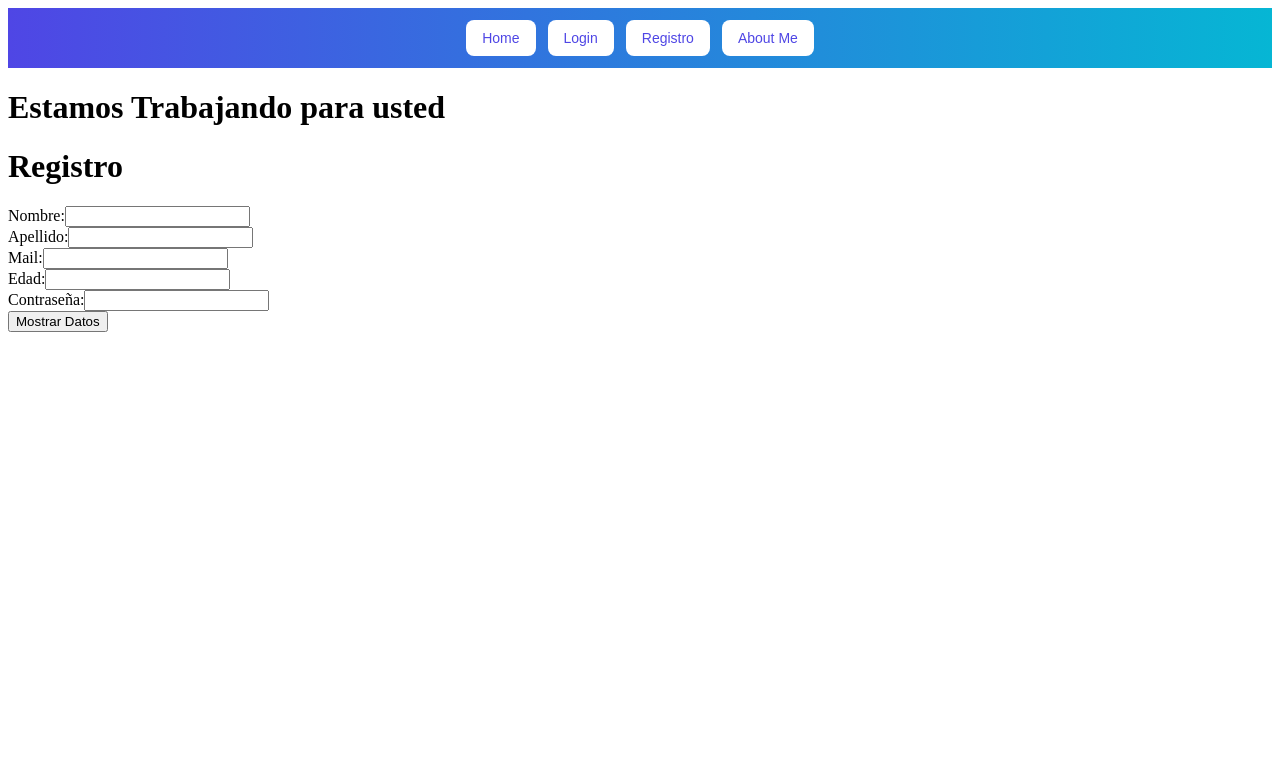
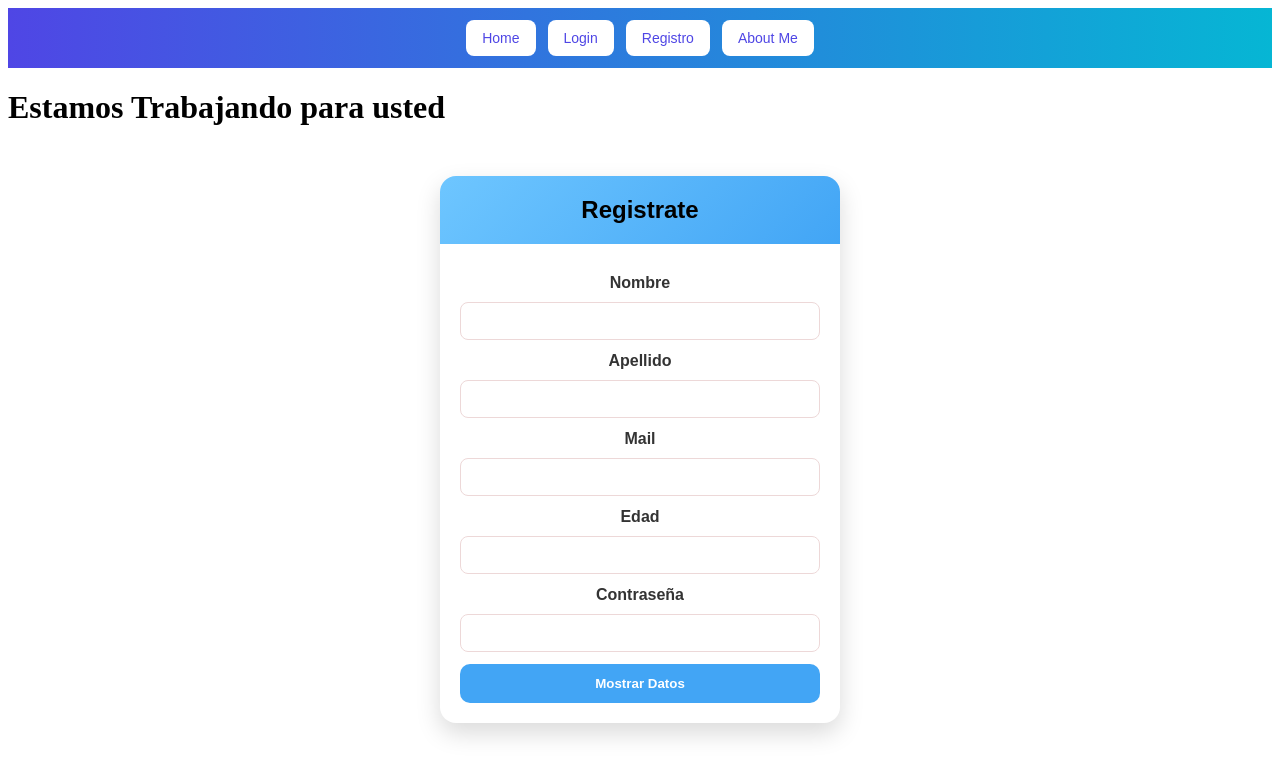
Before and after one commit to emmanuelalbe/SalaJuegos, an Angular app: page /registro in a window 1280 px wide. Shown: the top 776 px of the page. Built offline with nearby package versions, Linux system fonts and the light colour scheme.

Commit message:
Formulario terminado, Falta conectar la base de dato proximo paso.! pasito a pasito

```diff
--- a/src/app/components/card-juegos/card-juegos.ts
+++ b/src/app/components/card-juegos/card-juegos.ts
@@ -15,22 +15,22 @@ export class CardJuegos {
   misJuegos = [
     {
       title: 'Ahorcado',
-      image: 'TrabajoPractico/src/assets/img/logo.png',
+      image: '/image/logo.png',
       description: 'Una aventura épica en el reino de Hyrule.'
     },
     {
       title: 'Mayor o menor',
-      image: 'TrabajoPractico/src/assets/img/logo.png',
+      image: '/image/logo.png',
       description: 'Un viaje de plataformas en 3D por todo el mundo.'
     },
     {
       title: 'Preguntados',
-      image: 'assets/img/logo.jpg',
+      image: '/image/logo.png',
       description: 'Un RPG de acción en un vasto mundo abierto.'
     },
     {
       title: 'Juego PROPIO',
-      image: 'assets/img/logo.jpg',
+      image: '/image/logo.png',
       description: 'Todabia no se que juego poner, pero va a ser un juegazo'
     }
   ];
--- a/src/app/components/nav-bar/nav-bar.css
+++ b/src/app/components/nav-bar/nav-bar.css
@@ -22,7 +22,6 @@
   transition: all 0.3s ease;
 }
 
-/* Hover */
 
 .nav-btn:hover {
   background-color: #4f46e5;
--- a/src/app/pages/registro/registro.css
+++ b/src/app/pages/registro/registro.css
@@ -0,0 +1,78 @@
+
+/* Contenedor centrado */
+.card-container {
+    max-width: 400px;
+    margin: 50px auto;
+    background: #ffffff;
+    border-radius: 16px;
+    box-shadow: 0 10px 25px rgba(0, 0, 0, 0.15);
+    overflow: hidden;
+    font-family: Arial, sans-serif;
+}
+
+/* Título */
+.card-title {
+    background: linear-gradient(135deg, #6ec6ff, #42a5f5);
+    color: #000;
+    text-align: center;
+    padding: 20px;
+    margin: 0;
+    font-size: 24px;
+    font-weight: bold;
+}
+
+/* Formulario */
+.card-form {
+    padding: 20px;
+}
+
+.form-group {
+    display: flex;
+    flex-direction: column;
+}
+
+/* Labels */
+.form-group label {
+    margin-top: 10px;
+    margin-bottom: 10px;
+    font-weight: bold;
+    color: #333;
+    text-align: center;
+
+
+}
+
+/* Inputs */
+input {
+    padding: 10px;
+    border-radius: 8px;
+    margin-bottom: 2px;
+    border: 1px solid #edd8d8;
+    transition: all 0.3s ease;
+    font-size: 14px;
+}
+
+/* Botón */
+.btn-submit {
+    width: 100%;
+    padding: 12px;
+    border: none;
+    border-radius: 10px;
+    background: #42a5f5;
+    color: white;
+    font-weight: bold;
+    cursor: pointer;
+    transition: 0.3s;
+    margin-top: 10px;
+}
+
+/* Hover botón */
+.btn-submit:hover {
+    background: #3197f0;
+}
+
+/* ERROR (tu clase existente) */
+.error {
+    border: 2px solid rgba(255, 0, 0, 0.437) ;
+    background-color: #ffe5e5;
+}
--- a/src/app/pages/registro/registro.html
+++ b/src/app/pages/registro/registro.html
@@ -1,26 +1,106 @@
-<h1>Registro</h1>
+<div class="card-container">
+  <h1 class="card-title">Registrate</h1>
 
-<form [formGroup]="formulario" (ngSubmit)="mosrarDatos()">
-    <div>
-        <label for="nombre">Nombre:</label>
-        <input id="nombre" type="text" formControlName="nombre">
+  <form class="card-form" [formGroup]="formulario" (ngSubmit)="mosrarDatos()">
+
+    <!-- NOMBRE -->
+    <div class="form-group">
+      <label for="nombre">Nombre</label>
+      <input id="nombre" type="text" formControlName="nombre"
+        [className]="formulario.controls.nombre.invalid && formulario.controls.nombre.touched ? 'error' : ''" />
+
+      @if (formulario.controls.nombre.errors && formulario.controls.nombre.touched) {
+        @if (formulario.controls.nombre.errors['required']) {
+          <small class="small-error">El nombre es obligatorio</small>
+        }
+
+        @else if (formulario.controls.nombre.errors['minlength']) {
+          <small class="small-error">
+            Mínimo {{ formulario.controls.nombre.errors['minlength'].requiredLength }} caracteres
+          </small>
+        }
+
+      }
+
+
+    <!-- APELLIDO -->
+
+      <label for="apellido">Apellido</label>
+      <input id="apellido" type="text" formControlName="apellido"
+        [className]="formulario.controls.apellido.invalid && formulario.controls.apellido.touched ? 'error' : ''" />
+
+      @if (formulario.controls.apellido.errors && formulario.controls.apellido.touched) {
+
+        @if (formulario.controls.apellido.errors['required']) {
+          <small class="small-error">El apellido es obligatorio</small>
+        }
+
+        @else if (formulario.controls.apellido.errors['minlength']) {
+          <small class="small-error">
+            Mínimo {{ formulario.controls.apellido.errors['minlength'].requiredLength }} caracteres
+          </small>
+        }
+
+      }
+
+    <!-- MAIL -->
+
+      <label for="mail">Mail</label>
+      <input id="mail" type="email" formControlName="mail"
+        [className]="formulario.controls.mail.invalid && formulario.controls.mail.touched ? 'error' : ''" />
+
+      @if (formulario.controls.mail.errors && formulario.controls.mail.touched) {
+
+        @if (formulario.controls.mail.errors['required']) {
+          <small class="small-error">El mail es obligatorio</small>
+        }
+
+        @else if (formulario.controls.mail.errors['email']) {
+          <small class="small-error">Formato inválido</small>
+        }
+      }
+
+    <!-- EDAD -->
+
+      <label for="edad">Edad</label>
+
+      <input id="edad" type="number" formControlName="edad"
+
+        [className]="formulario.controls.edad.invalid && formulario.controls.edad.touched ? 'error' : ''" />
+
+      @if (formulario.controls.edad.errors && formulario.controls.edad.touched) {
+
+        @if (formulario.controls.edad.errors['required']) {
+
+          <small class="small-error">La edad es obligatoria</small>
+        }
+
+        @else if (formulario.controls.edad.errors['min']) {
+
+          <small class="small-error">Edad mínima 10</small>
+        }
+
+        @else if (formulario.controls.edad.errors['max']) {
+
+          <small class="small-error">Edad máxima 99</small>
+        }
+
+      }
+
+    <!-- PASSWORD -->
+      <label for="password">Contraseña</label>
+      <input id="password" type="password" formControlName="password"
+        [className]="formulario.controls.password.invalid && formulario.controls.password.touched ? 'error' : ''" />
+
+      @if (formulario.controls.password.errors && formulario.controls.password.touched) {
+
+        @if (formulario.controls.password.errors['required']) {
+          <small class="small-error">La contraseña es obligatoria</small>
+        }
+
+      }
     </div>
-    <div>
-        <label for="apellido">Apellido:</label>
-        <input id="apellido" type="text" formControlName="apellido">
-    </div>
-    <div>
-        <label for="mail">Mail:</label>
-        <input id="mail" type="email" formControlName="mail">
-    </div>
-    <div>
-        <label for="edad">Edad:</label>
-        <input id="edad" type="number" formControlName="edad">
-    </div>
-    <div>
-        <label for="password">Contraseña:</label>
-        <input id="password" type="password" formControlName="password">
-    </div>
-    <button type="submit">Mostrar Datos</button>
 
-</form>
+    <button type="submit" class="btn-submit">Mostrar Datos</button>
+
+  </form>
--- a/src/app/pages/registro/registro.ts
+++ b/src/app/pages/registro/registro.ts
@@ -1,5 +1,5 @@
 import { Component, OnInit } from '@angular/core';
-import { FormControl, FormGroup, ReactiveFormsModule,Validator } from '@angular/forms';
+import { FormControl, FormGroup, ReactiveFormsModule,Validators } from '@angular/forms';
 
 
 
@@ -10,13 +10,24 @@ import { FormControl, FormGroup, ReactiveFormsModule,Validator } from '@angular/
   styleUrl: './registro.css',
 })
 export class Registro{
-  formulario = new FormGroup({
-    nombre: new FormControl(''),
-    apellido: new FormControl(''),
-    mail: new FormControl(''),
-    edad: new FormControl(),
-    password: new FormControl('')
-  });
+
+formulario = new FormGroup({
+  nombre: new FormControl('', {
+    validators: [Validators.minLength(3), Validators.required]
+  }),
+  apellido: new FormControl('', {
+    validators: [Validators.minLength(4), Validators.required]
+  }),
+  mail: new FormControl('', {
+    validators: [Validators.email, Validators.required]
+  }),
+  edad: new FormControl('', {
+    validators: [Validators.required, Validators.min(10), Validators.max(99)]
+  }),
+  password: new FormControl('', {
+    validators: [Validators.required]
+  })
+});
 
   mosrarDatos(){
     console.log(this.formulario.value);
@@ -25,21 +36,5 @@ export class Registro{
 
 
 
-/*
-  nombre = new FormControl('Ingresa tu nombre',{});
-  apellido = new FormControl('Ingresa tu apellido');
-  mail = new FormControl('Ingresa tu email');
-  edad = new FormControl();
-  password = new FormControl('Ingresa tu contraseña');
-
-  mosrarDatos(){
-    console.log(this.nombre.value);
-    console.log(this.apellido.value);
-    console.log(this.mail.value);
-    console.log(this.edad.value);
-    console.log(this.password.value);
 
 }
-*/
-
-}
```
Also changed, not shown: src/app/models/usuario.ts (deleted, +0 -9 lines), public/image/fondoRegistro.png (added), public/image/logo.png (added).
